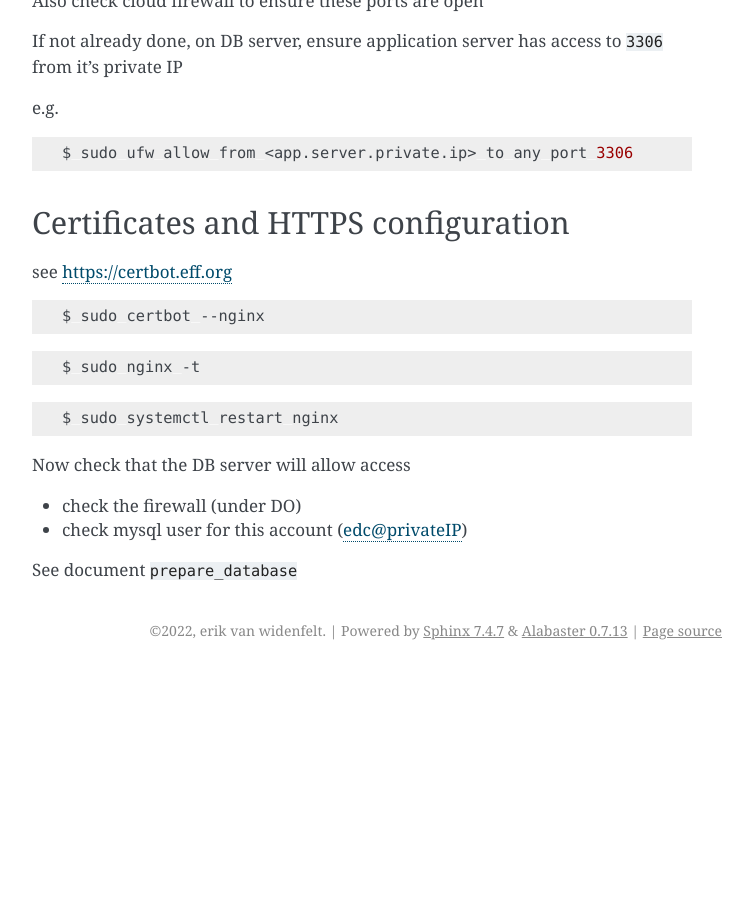
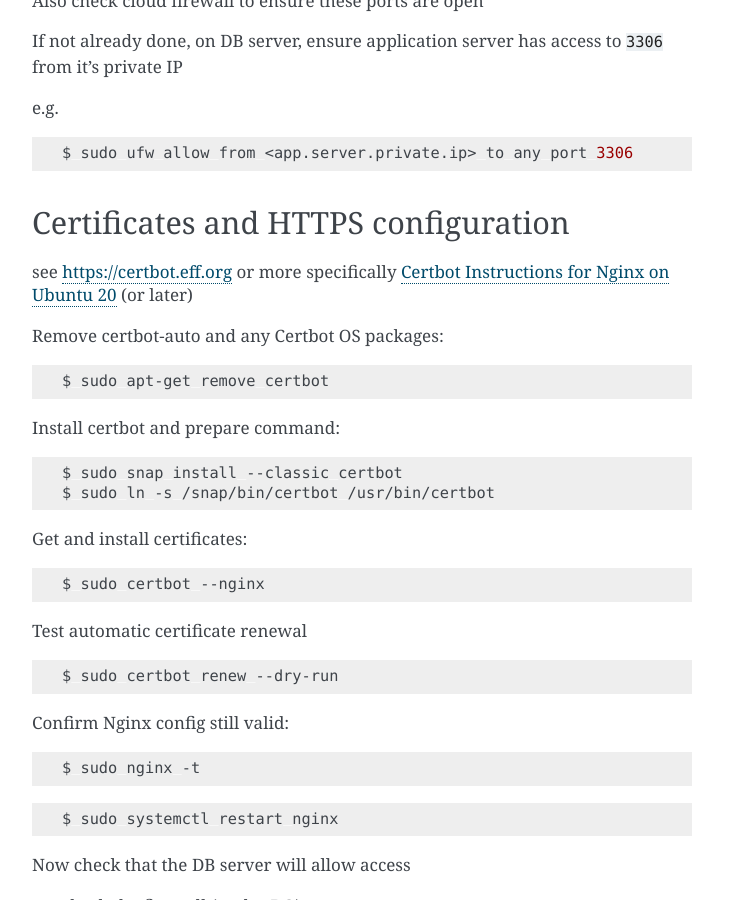
Before and after one commit to clinicedc/edc, a Sphinx documentation site: the page built from docs/configure_web_services.rst, in a window 1280 px wide and 900 px high, scrolled down 3374 px. Shown: the whole window, without its empty margins (388-1141 px from the left). Built offline with Sphinx 7.4.7, drawn with Linux system fonts in a browser that asks for light colours; before the commit the page ends 4044 px from its top, so only the background shows below that.

Commit message:
Update web services certbot docs

```diff
--- a/docs/configure_web_services.rst
+++ b/docs/configure_web_services.rst
@@ -209,11 +209,35 @@ e.g.
 Certificates and HTTPS configuration
 ====================================
 
-see  https://certbot.eff.org
+see https://certbot.eff.org or more specifically `Certbot Instructions for Nginx on Ubuntu 20 <https://certbot.eff.org/instructions?ws=nginx&os=ubuntufocal&tab=standard/>`_ (or later)
+
+Remove certbot-auto and any Certbot OS packages:
+
+.. code-block:: bash
+
+	$ sudo apt-get remove certbot
+
+Install certbot and prepare command:
+
+.. code-block:: bash
+
+	$ sudo snap install --classic certbot
+	$ sudo ln -s /snap/bin/certbot /usr/bin/certbot
+
+
+Get and install certificates:
 
 .. code-block:: bash
 
 	$ sudo certbot --nginx
+
+Test automatic certificate renewal
+
+.. code-block:: bash
+
+	$ sudo certbot renew --dry-run
+
+Confirm Nginx config still valid:
 
 .. code-block:: bash
 
```
